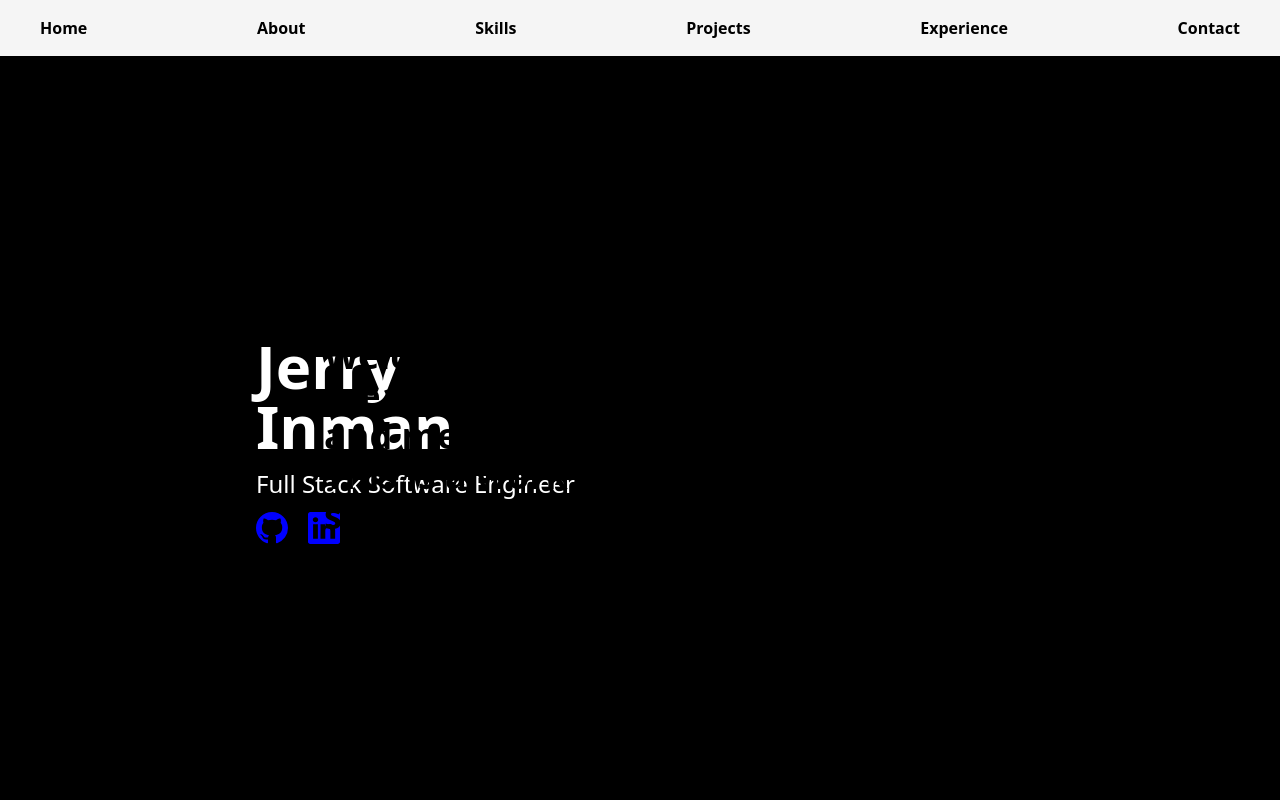
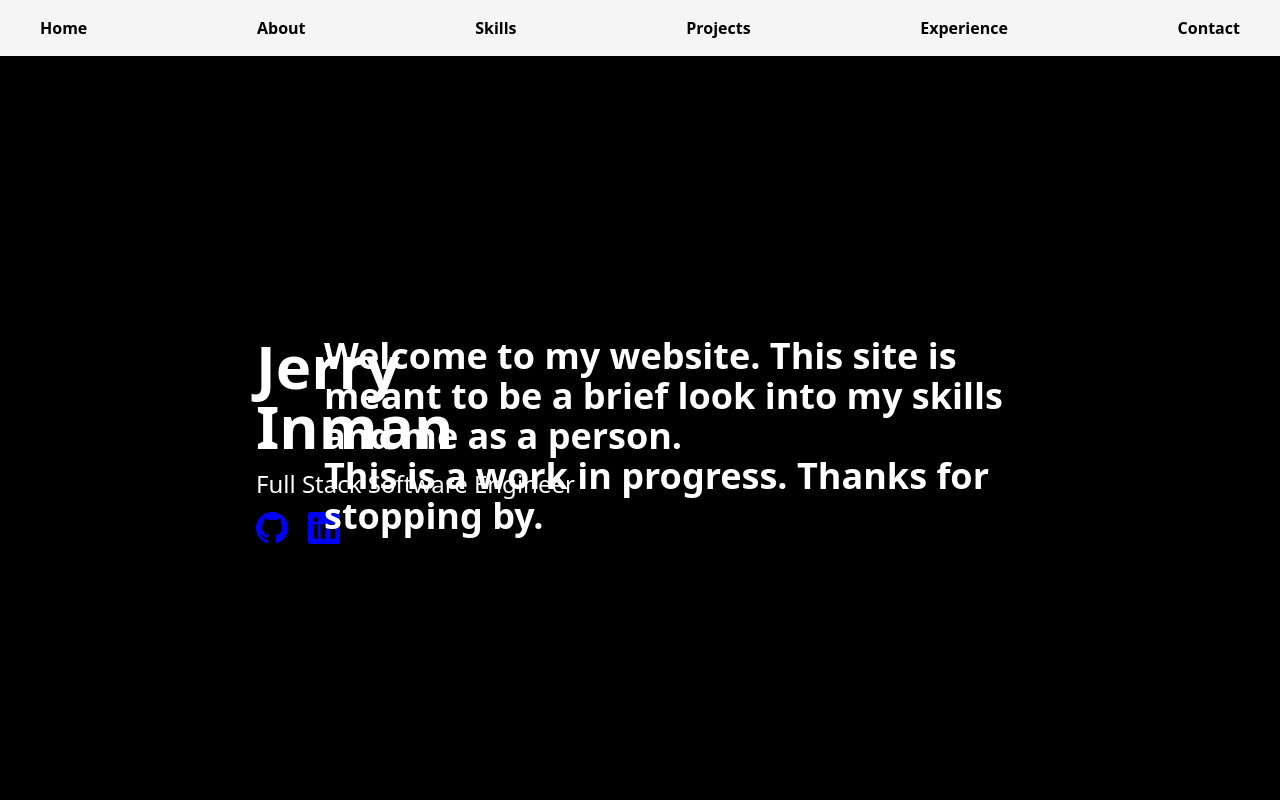
Before and after one commit to J-L-I/Portfolio, a React (Vite) app: page / in a window 1280 px wide. Shown: the top 800 px of the page. Built offline with nearby package versions, Linux system fonts and the light colour scheme.

Commit message:
make home text readable in light mode

```diff
--- a/src/components/home.tsx
+++ b/src/components/home.tsx
@@ -4,7 +4,7 @@ import { BsGithub, BsLinkedin } from 'react-icons/bs'
 function Home() {
     return  (
         <div className="flex flex-col pt-20 pb-6 h-screen" id="home">
-            <div className="w-[700px] absolute right-0 mt-64 mr-64 font-semibold text-4xl">
+            <div className="w-[700px] absolute right-0 mt-64 mr-64 font-semibold text-4xl text-white">
                 Welcome to my website.  This site is meant to be a brief look into my skills and me as a person.<br />
                 This is a work in progress.  Thanks for stopping by.
             </div>
```
